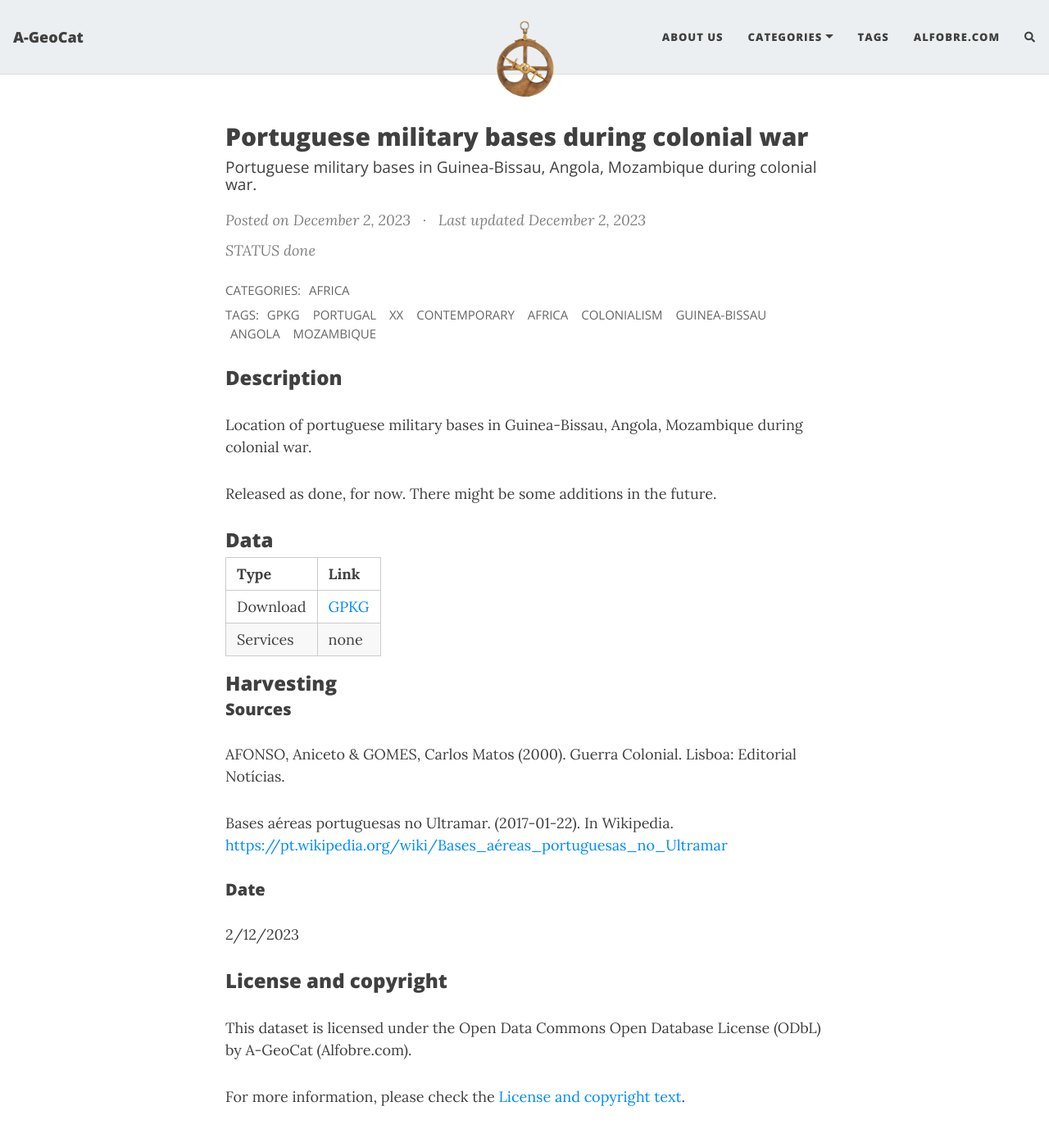
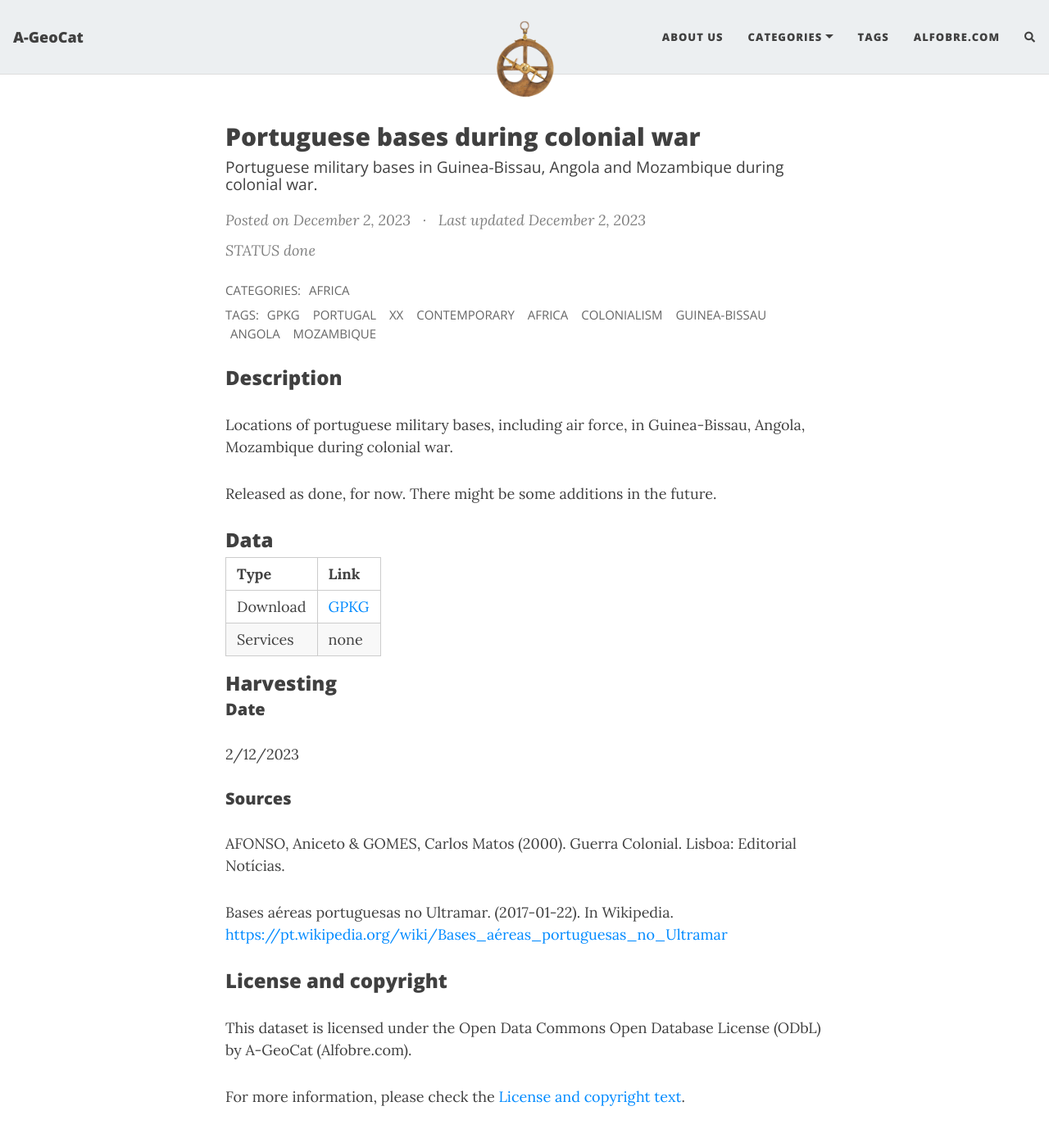
Before and after one commit to projetoalfobre/a-geocat, a Jekyll site: the page built from _posts/2023-12-02-portuguese-army-during-colonial-war.md, in a window 1280 px wide and 1400 px high. Shown: the top 1389 px of the window at 82% size. Built offline with Jekyll 4.4.1, drawn with Linux system fonts in a browser that asks for light colours; nearby versions of some CDN libraries; comment, search, counter and statistics services are not loaded.

Commit message:
Update 2023-12-02-portuguese-army-during-colonial-war.md

```diff
--- a/_posts/2023-12-02-portuguese-army-during-colonial-war.md
+++ b/_posts/2023-12-02-portuguese-army-during-colonial-war.md
@@ -1,7 +1,7 @@
 ---
 layout: post
-title: Portuguese military bases during colonial war
-subtitle: Portuguese military bases in Guinea-Bissau, Angola, Mozambique during colonial war.
+title: Portuguese bases during colonial war
+subtitle: Portuguese military bases in Guinea-Bissau, Angola and Mozambique during colonial war.
 cover-img:
 thumbnail-img:
 share-img:
@@ -14,7 +14,7 @@ last-updated: 2-12-2023
 ---
 
 ### Description
-Location of portuguese military bases in Guinea-Bissau, Angola, Mozambique during colonial war.
+Locations of portuguese military bases, including air force, in Guinea-Bissau, Angola, Mozambique during colonial war.
 
 Released as done, for now. There might be some additions in the future.
 
@@ -27,14 +27,13 @@ Released as done, for now. There might be some additions in the future.
 | Services | none |
 
 ### Harvesting
+##### Date
+2/12/2023
 ##### Sources
 AFONSO, Aniceto & GOMES, Carlos Matos (2000). Guerra Colonial. Lisboa: Editorial Notícias.
 
 Bases aéreas portuguesas no Ultramar. (2017-01-22). In Wikipedia. [https://pt.wikipedia.org/wiki/Bases_aéreas_portuguesas_no_Ultramar](https://pt.wikipedia.org/wiki/Bases_a%C3%A9reas_portuguesas_no_Ultramar)
 
-##### Date
-2/12/2023
-
 ### License and copyright
 This dataset is licensed under the Open Data Commons Open Database License (ODbL) by A-GeoCat (Alfobre.com).
 
```
